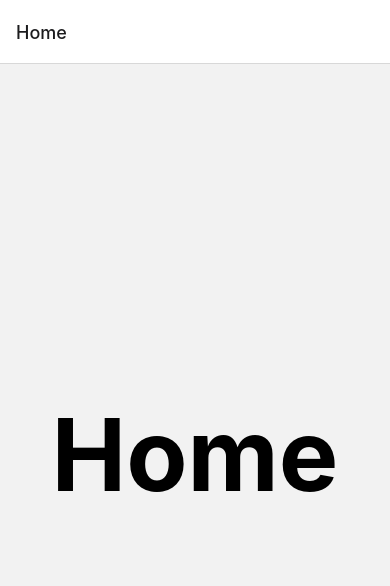
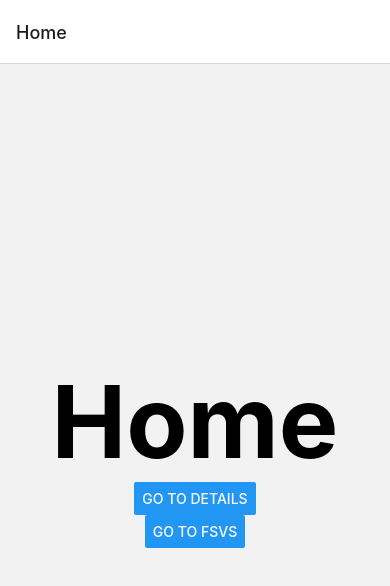
Before and after one commit to JonathanStoll/ChicagoArtApp, a React Native app: screen /Home in a window 390 px wide. Shown: the top 586 px of the page. Built offline with nearby package versions, Linux system fonts and the light colour scheme; no server answers.

Commit message:
first data

```diff
--- /dev/null
+++ b/components/artList.tsx
@@ -0,0 +1,32 @@
+import React from 'react';
+import {View, Text, StyleSheet} from 'react-native';
+
+type MyComponentProps = {
+  artWorks: {
+    title: string;
+  }[];
+};
+
+const ArtList: React.FC<MyComponentProps> = ({artWorks}) => {
+  return (
+    <View style={styles.container}>
+      {artWorks.map(item => (
+        <Text key={item.title}>{item.title}</Text>
+      ))}
+    </View>
+  );
+};
+
+const styles = StyleSheet.create({
+  container: {
+    flex: 1,
+    justifyContent: 'center',
+    alignItems: 'center',
+  },
+  text: {
+    fontSize: 100,
+    fontWeight: 'bold',
+  },
+});
+
+export default ArtList;
--- a/package.json
+++ b/package.json
@@ -12,6 +12,7 @@
   "dependencies": {
     "@react-navigation/native": "^6.1.9",
     "@react-navigation/native-stack": "^6.9.17",
+    "axios": "^1.6.3",
     "react": "18.2.0",
     "react-native": "0.73.1",
     "react-native-safe-area-context": "^4.8.2",
--- a/screens/home.tsx
+++ b/screens/home.tsx
@@ -1,10 +1,53 @@
-import React from 'react';
-import {View, Text, StyleSheet} from 'react-native';
+import React, {useEffect, useState} from 'react';
+import {View, Text, StyleSheet, Button} from 'react-native';
+import axios from 'axios';
+import ArtList from '../components/artList';
 
-const Home: React.FC = () => {
+type MyComponentProps = {
+  navigation: any;
+};
+
+const Home: React.FC<MyComponentProps> = ({navigation}) => {
+  interface ArtWork {
+    title: string;
+  }
+
+  const [artWorks, setArtWorks] = useState<ArtWork[]>([]);
+
+  useEffect(() => {
+    interface NewElement {
+      title: string;
+    }
+    const fetchData = async (): Promise<void> => {
+      try {
+        const response = await axios.get(
+          'https://api.artic.edu/api/v1/artworks',
+        );
+        const newArray: NewElement[] = response.data.data.map(
+          (element: any) => ({
+            title: element.title,
+          }),
+        );
+        setArtWorks(newArray);
+        console.log(response.data.data);
+        console.log(newArray);
+      } catch (error) {
+        console.error(error);
+      }
+    };
+
+    fetchData();
+  }, []);
   return (
     <View style={styles.container}>
       <Text style={styles.text}>Home</Text>
+      {artWorks.length > 0 && <ArtList artWorks={artWorks} />}
+
+      <Button
+        title="Go to Details"
+        onPress={() => navigation.navigate('Details')}
+      />
+      <Button title="Go to fsvs" onPress={() => navigation.navigate('Favs')} />
     </View>
   );
 };
```
Also changed, not shown: 1 other file (tests, documents, lock files or other folders).
